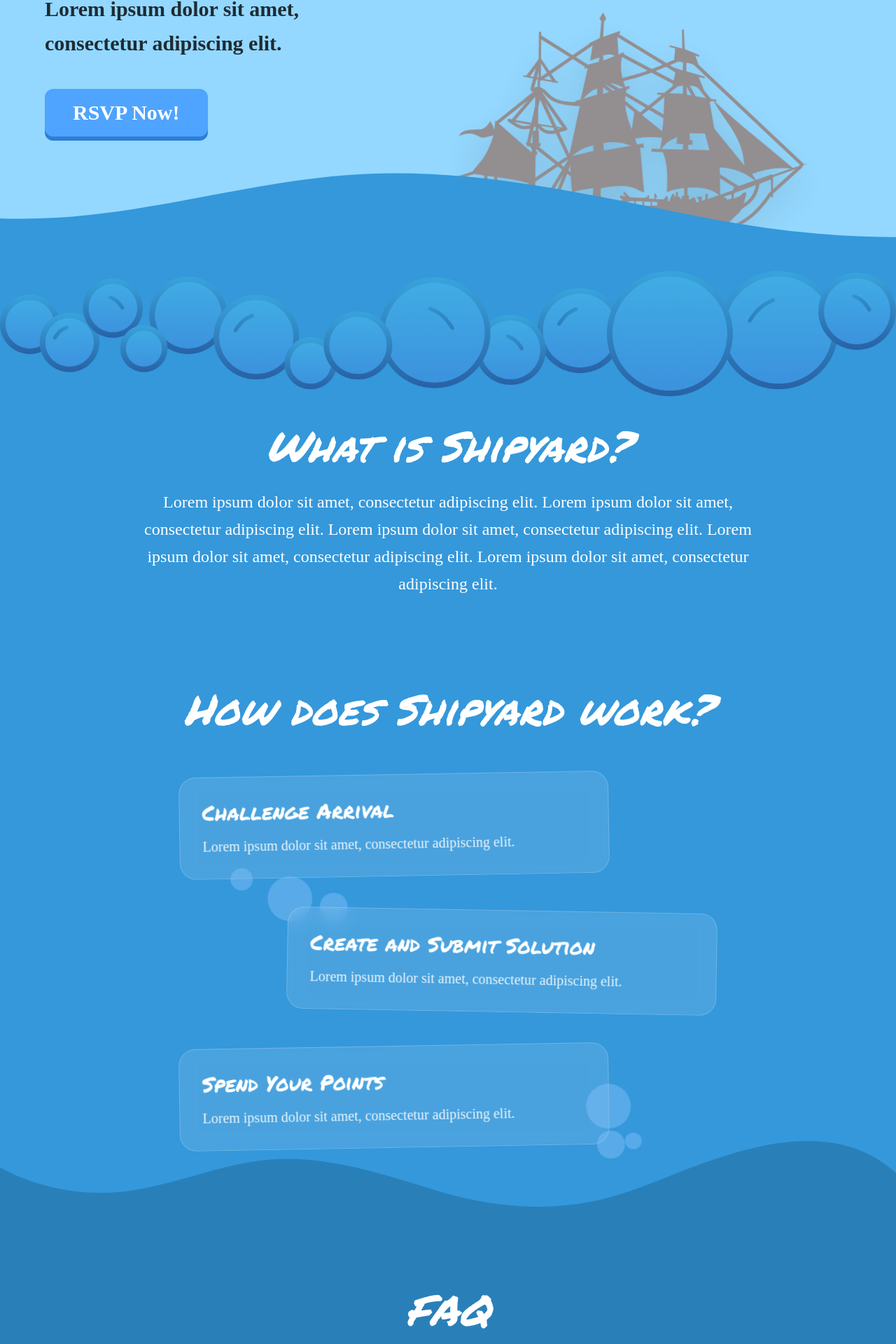
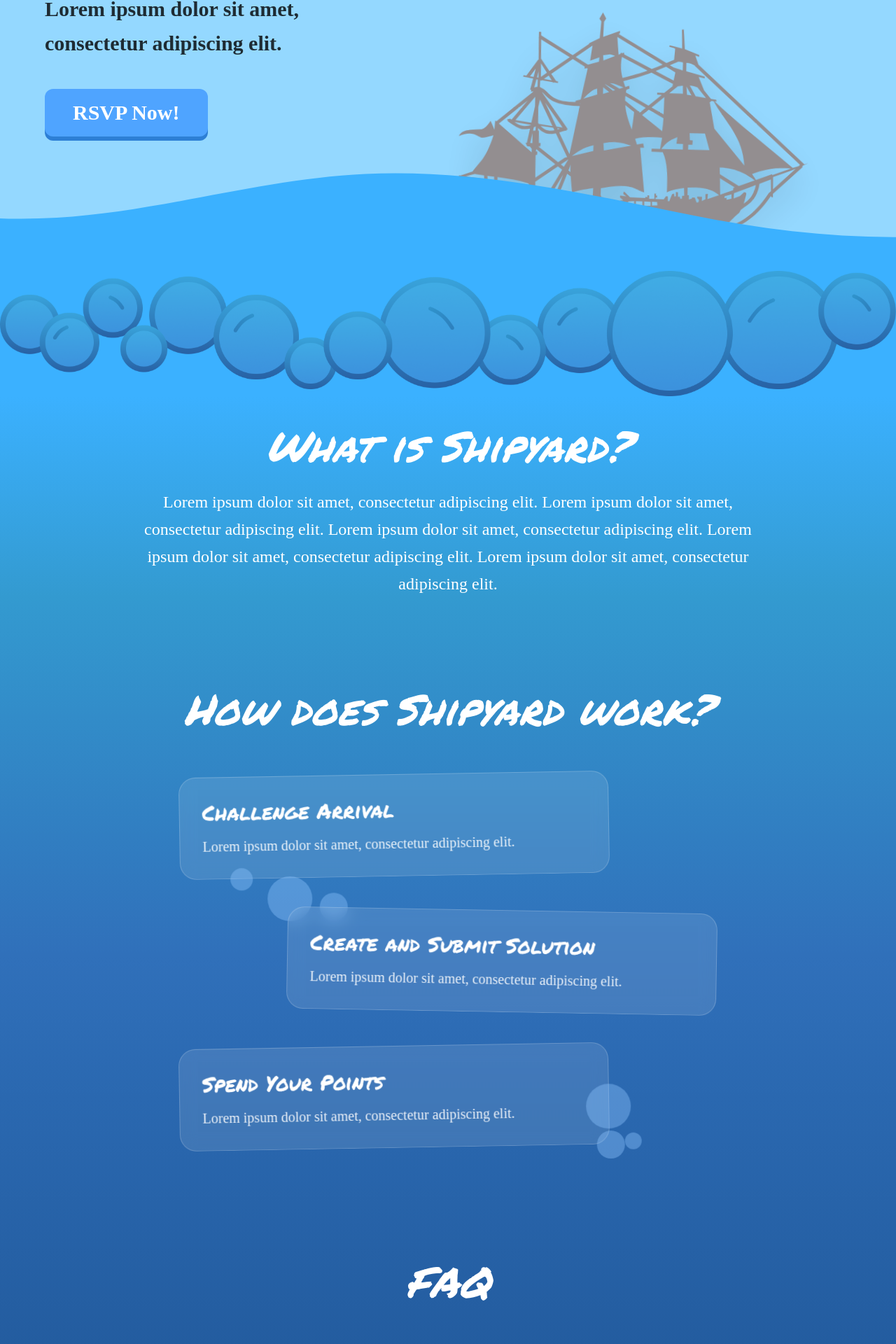
Before and after one commit to Bisher-Almasri/shipyard, a SvelteKit app: page / in a window 1280 px wide. Shown: the part 259-2179 px from the top of the page at 70% size. Built offline with nearby package versions, Linux system fonts and the light colour scheme; a web font is replaced by a local one.

Commit message:
minor ui updates

```diff
--- a/src/routes/+page.svelte
+++ b/src/routes/+page.svelte
@@ -51,18 +51,28 @@
 				>
 					<path
 						d="M0,0V46.29c47.79,22.2,103.59,32.17,158,28.14,70.36-5.37,136.33-33.31,206.8-37.5,73.84-4.36,147.54,16.88,218.2,35.26,69.27,18,138.3,24.88,209.4,13.08,36.15-6,69.85-17.84,104.45-29.34C989.49,25,1113-14.29,1200,52.47V120H0Z"
-						class="fill-[#3498DB]"
+						class="fill-[#3BB1FF]"
 					></path>
 				</svg>
 			</div>
 		</div>
 	</section>
 
-	<div class="relative z-20 w-full bg-[#3498DB]">
+	<div class="relative z-20 w-full bg-[#3BB1FF]">
 		<img src="/BubbleDivider.png" alt="Bubble Divider" class="h-full w-full object-cover" />
 	</div>
 
-	<section class="relative overflow-hidden bg-[#3498DB] px-8 pt-10 pb-10">
+	<section class="relative overflow-hidden px-8 pt-10 pb-10" style="
+    background: linear-gradient(
+      180deg,
+      #3BB1FF 0%,
+      #339AD0 15%,
+      #3070BA 41.83%,
+      #2A68B0 52.41%,
+      #235C9F 71.64%,
+      #1F5390 87.98%
+    );
+  ">
 		<div class="relative z-10 container mx-auto text-center">
 			<div class="mb-32">
 				<h2 class="mb-8 font-marker text-5xl italic md:text-6xl">What is Shipyard?</h2>
@@ -138,23 +148,8 @@
 			</div>
 		</div>
 
-		<div class="absolute bottom-0 left-0 z-0 w-full leading-none">
-			<svg
-				class="relative block h-[150px] w-full"
-				xmlns="http://www.w3.org/2000/svg"
-				viewBox="0 0 1200 120"
-				preserveAspectRatio="none"
-			>
-				<path
-					d="M0,0V46.29c47.79,22.2,103.59,32.17,158,28.14,70.36-5.37,136.33-33.31,206.8-37.5,73.84-4.36,147.54,16.88,218.2,35.26,69.27,18,138.3,24.88,209.4,13.08,36.15-6,69.85-17.84,104.45-29.34C989.49,25,1113-14.29,1200,52.47V120H0Z"
-					class="fill-[#2980B9]"
-				></path>
-			</svg>
-		</div>
-	</section>
 
-	<section class="relative bg-[#2980B9] px-8 pt-20 pb-40">
-		<div class="relative z-10 container mx-auto">
+		<div class="relative z-10 container mx-auto px-8 pt-20 pb-40">
 			<h2 class="mb-16 text-center font-marker text-5xl uppercase italic md:text-6xl">FAQ</h2>
 
 			<div class="mx-auto mb-8 grid max-w-5xl grid-cols-1 gap-8 md:grid-cols-2">
```
